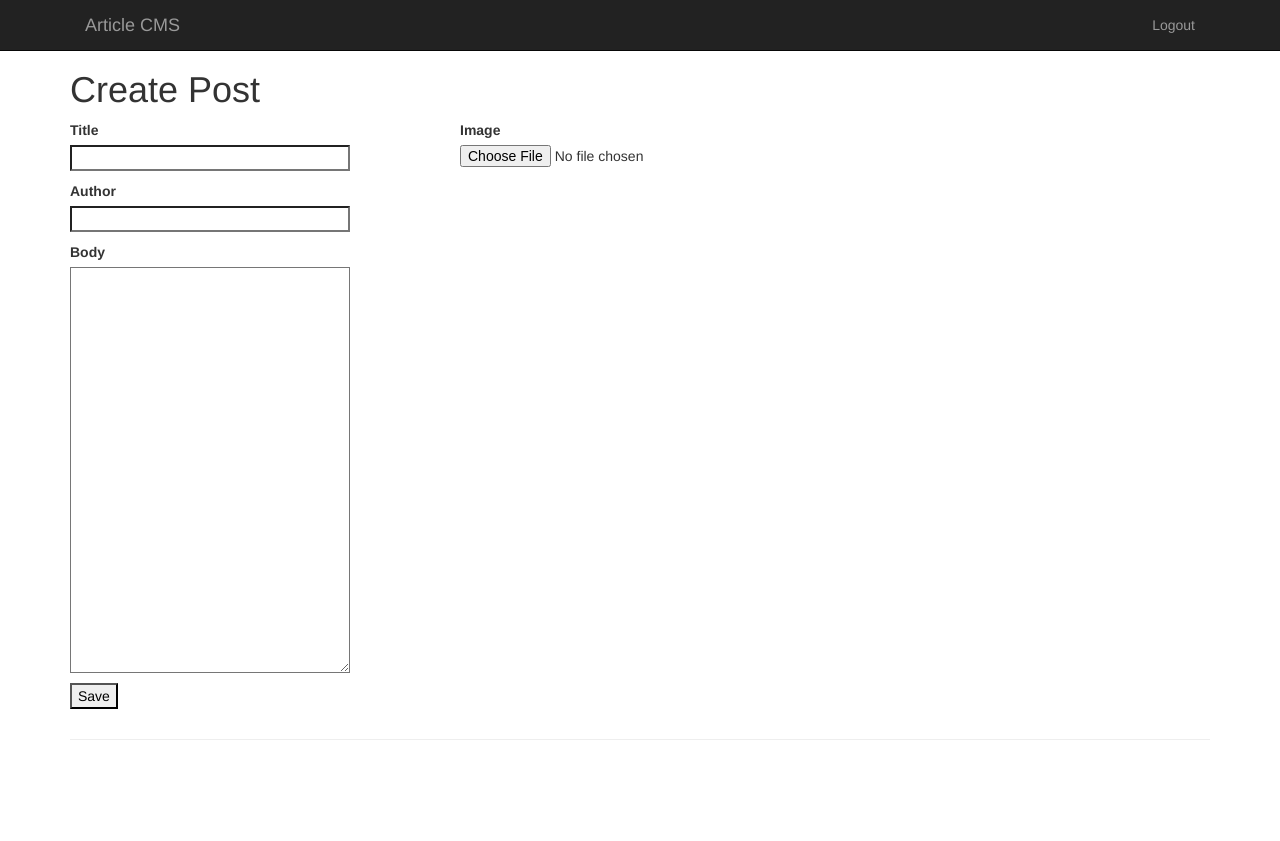
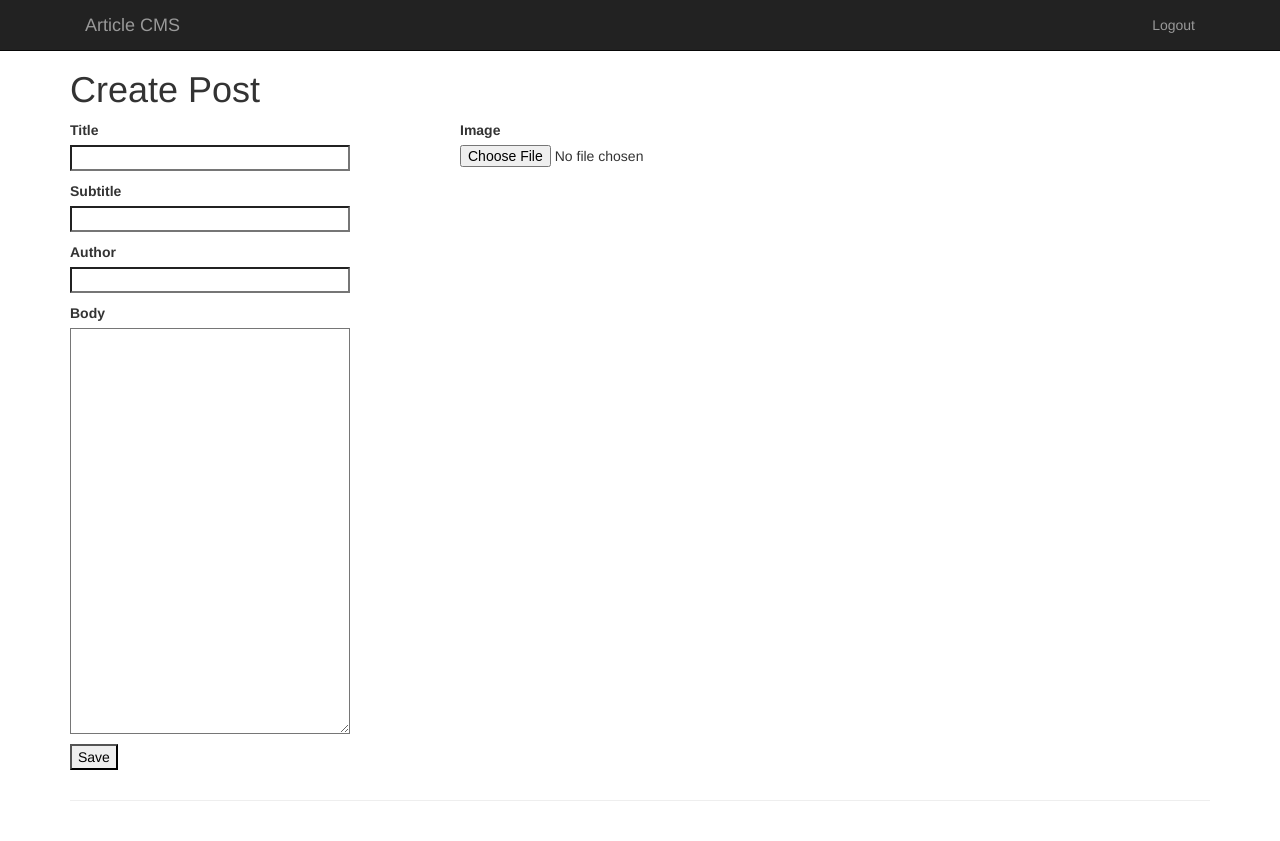
Before and after one commit to lauren-jones/flask-web-project, a Flask app: page /new_post in a window 1280 px wide. Before the commit the page ends 740 px from the top, so only its background shows below. Run offline with Flask 2, Linux system fonts and the light colour scheme; a user stored in the database is signed in; some libraries are stand-ins or nearby versions.

Commit message:
Added subtitle field

```diff
--- a/FlaskWebProject/forms.py
+++ b/FlaskWebProject/forms.py
@@ -13,6 +13,7 @@ class LoginForm(FlaskForm):
 
 class PostForm(FlaskForm):
     title = StringField('Title', validators=[DataRequired()])
+    subtitle = StringField('Subtitle', validators=[DataRequired()])
     author = StringField('Author', validators=[DataRequired()])
     body = TextAreaField('Body', validators=[DataRequired()])
     image_path = FileField('Image', validators=[FileAllowed(['jpg', 'png'], 'Images only!')])
--- a/FlaskWebProject/models.py
+++ b/FlaskWebProject/models.py
@@ -36,6 +36,7 @@ class Post(db.Model):
     __tablename__ = 'posts'
     id = db.Column(db.Integer, primary_key=True)
     title = db.Column(db.String(150))
+    subtitle = db.Column(db.String(250))
     author = db.Column(db.String(75))
     body = db.Column(db.String(800))
     image_path = db.Column(db.String(100))
@@ -47,6 +48,7 @@ class Post(db.Model):
 
     def save_changes(self, form, file, userId, new=False):
         self.title = form.title.data
+        self.subtitle = form.subtitle.data
         self.author = form.author.data
         self.body = form.body.data
         self.user_id = userId
--- a/FlaskWebProject/templates/post.html
+++ b/FlaskWebProject/templates/post.html
@@ -1,43 +1,49 @@
-{% extends "layout.html" %}
-
-{% block content %}
+{% extends "layout.html" %} {% block content %}
 <h1>{{ title }}</h1>
 <form action="" method="post" novalidate enctype="multipart/form-data">
   {{ form.hidden_tag() }}
   <div class="row">
     <div class="col-sm-4">
       <p>
-                {{ form.title.label }}<br>
-                {{ form.title(size=64) }}
-                {% for error in form.title.errors %}
-                <span style="color: red;">[{{ error }}]</span>
+        {{ form.title.label }}<br />
+        {{ form.title(size=64) }} {% for error in form.title.errors %}
+        <span style="color: red">[{{ error }}]</span>
         {% endfor %}
       </p>
       <p>
-                {{ form.author.label }}<br>
-                {{ form.author(size=32) }}
-                {% for error in form.author.errors %}
-                <span style="color: red;">[{{ error }}]</span>
+        {{ form.subtitle.label }}<br />
+        {{ form.subtitle(size=32) }} {% for error in form.subtitle.errors %}
+        <span style="color: red">[{{ error }}]</span>
         {% endfor %}
       </p>
       <p>
-                {{ form.body.label }}<br>
-                {{ form.body(cols=70, rows=20) }}
-                {% for error in form.body.errors %}
-                <span style="color: red;">[{{ error }}]</span>
+        {{ form.author.label }}<br />
+        {{ form.author(size=32) }} {% for error in form.author.errors %}
+        <span style="color: red">[{{ error }}]</span>
+        {% endfor %}
+      </p>
+      <p>
+        {{ form.body.label }}<br />
+        {{ form.body(cols=70, rows=20) }} {% for error in form.body.errors %}
+        <span style="color: red">[{{ error }}]</span>
         {% endfor %}
       </p>
       <p>{{ form.submit() }}</p>
     </div>
     <div class="col-sm-4">
       {% if form.image_path.data %}
-            <p><img src="{{ imageSource + form.image_path.data }}" width="250" height="250" /></p>
+      <p>
+        <img
+          src="{{ imageSource + form.image_path.data }}"
+          width="250"
+          height="250"
+        />
+      </p>
       {% endif %}
       <p>
-                {{ form.image_path.label }}<br>
-                {{ form.image_path }}
-                {% for error in form.image_path.errors %}
-                <span style="color: red;">{{ error.join(form.image_path.errors) }}</span>
+        {{ form.image_path.label }}<br />
+        {{ form.image_path }} {% for error in form.image_path.errors %}
+        <span style="color: red">{{ error.join(form.image_path.errors) }}</span>
         {% endfor %}
       </p>
     </div>
```
Also changed, not shown: FlaskWebProject/templates/index.html (+11 -8 lines), sql_scripts/posts-table-init.sql (+24 -0 lines). Lines whose indentation alone changed are shown as unchanged.
